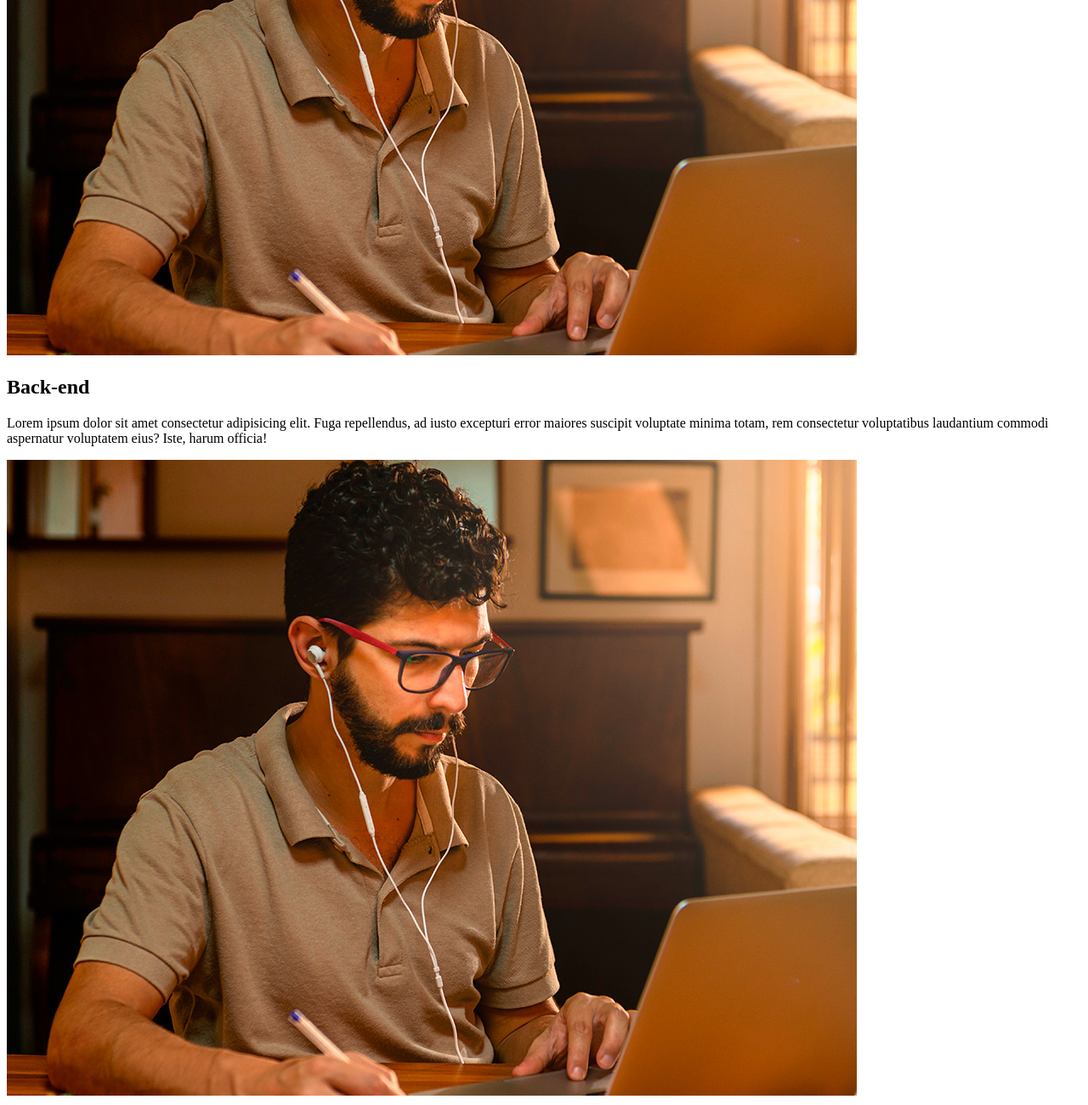
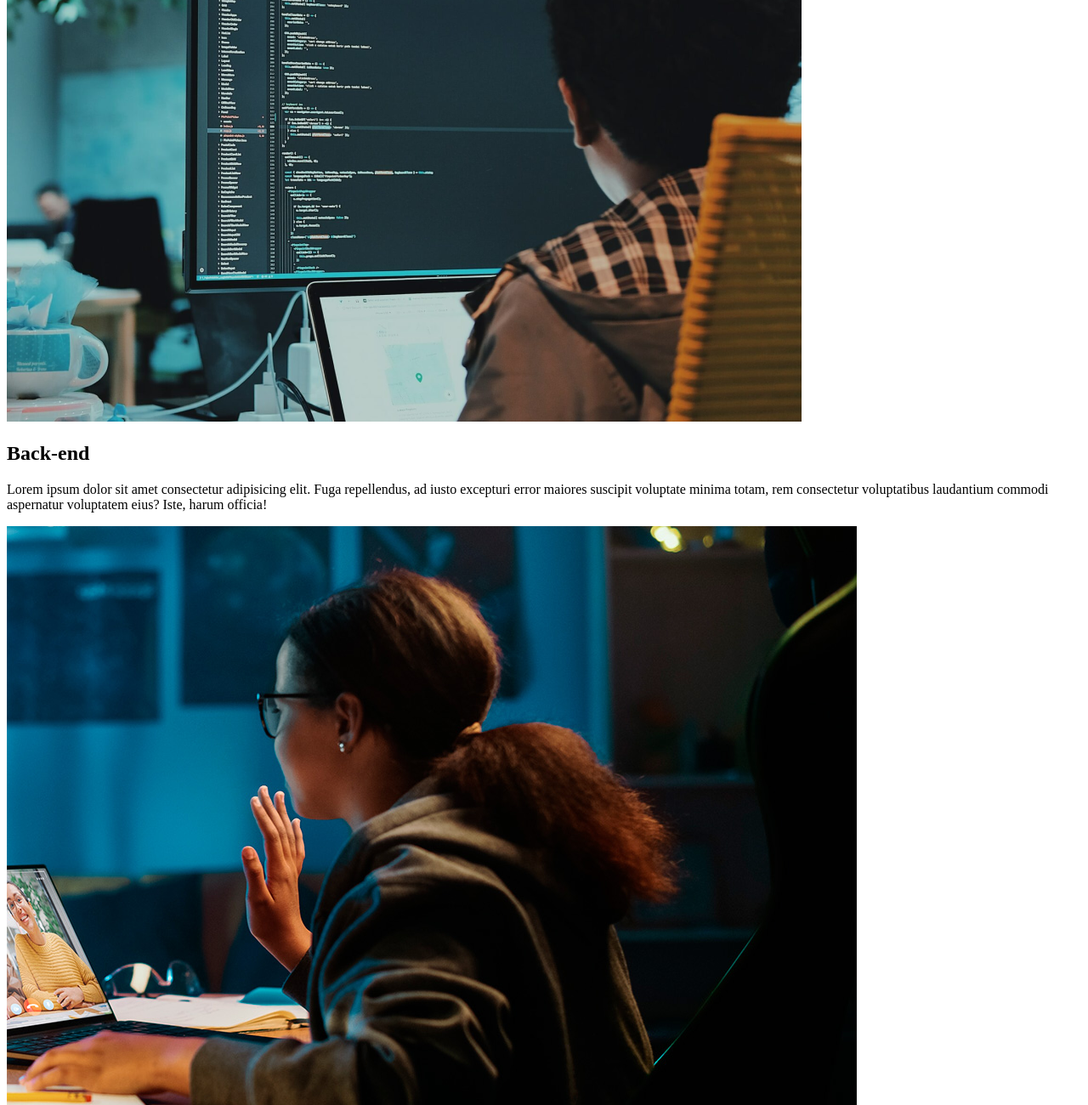
Before and after one commit to brunogallotte/ebac_tech_talks, a website built with Parcel: page src/index.html in a window 1280 px wide. Shown: the part 2385-3685 px from the top of the page at 85% size. Built offline with nearby package versions, Linux system fonts and the light colour scheme.

Commit message:
Atualizando as imagens das seções

```diff
--- a/src/index.html
+++ b/src/index.html
@@ -59,7 +59,7 @@
                     Lorem ipsum dolor sit amet consectetur adipisicing elit. Fuga repellendus, ad iusto excepturi error maiores suscipit voluptate minima totam, rem consectetur voluptatibus laudantium commodi aspernatur voluptatem eius? Iste, harum officia!
                 </p>
             </div>
-            <img class="event__image" src="./images/frontend.png" alt="Front-end">
+            <img class="event__image" src="./images/ui-ux.png" alt="UI UX">
         </div>
     </section>
     <section class="event event--data-science">
@@ -70,7 +70,7 @@
                     Lorem ipsum dolor sit amet consectetur adipisicing elit. Fuga repellendus, ad iusto excepturi error maiores suscipit voluptate minima totam, rem consectetur voluptatibus laudantium commodi aspernatur voluptatem eius? Iste, harum officia!
                 </p>
             </div>
-            <img class="event__image" src="./images/frontend.png" alt="Front-end">
+            <img class="event__image" src="./images/data.png" alt="Data Science">
         </div>
     </section>
     <section class="event event--backend event--image-left">
@@ -81,7 +81,7 @@
                     Lorem ipsum dolor sit amet consectetur adipisicing elit. Fuga repellendus, ad iusto excepturi error maiores suscipit voluptate minima totam, rem consectetur voluptatibus laudantium commodi aspernatur voluptatem eius? Iste, harum officia!
                 </p>
             </div>
-            <img class="event__image" src="./images/frontend.png" alt="Front-end">
+            <img class="event__image" src="./images/backend.png" alt="Backend">
         </div>
     </section>
     <script src="https://unpkg.com/aos@next/dist/aos.js"></script>
```
